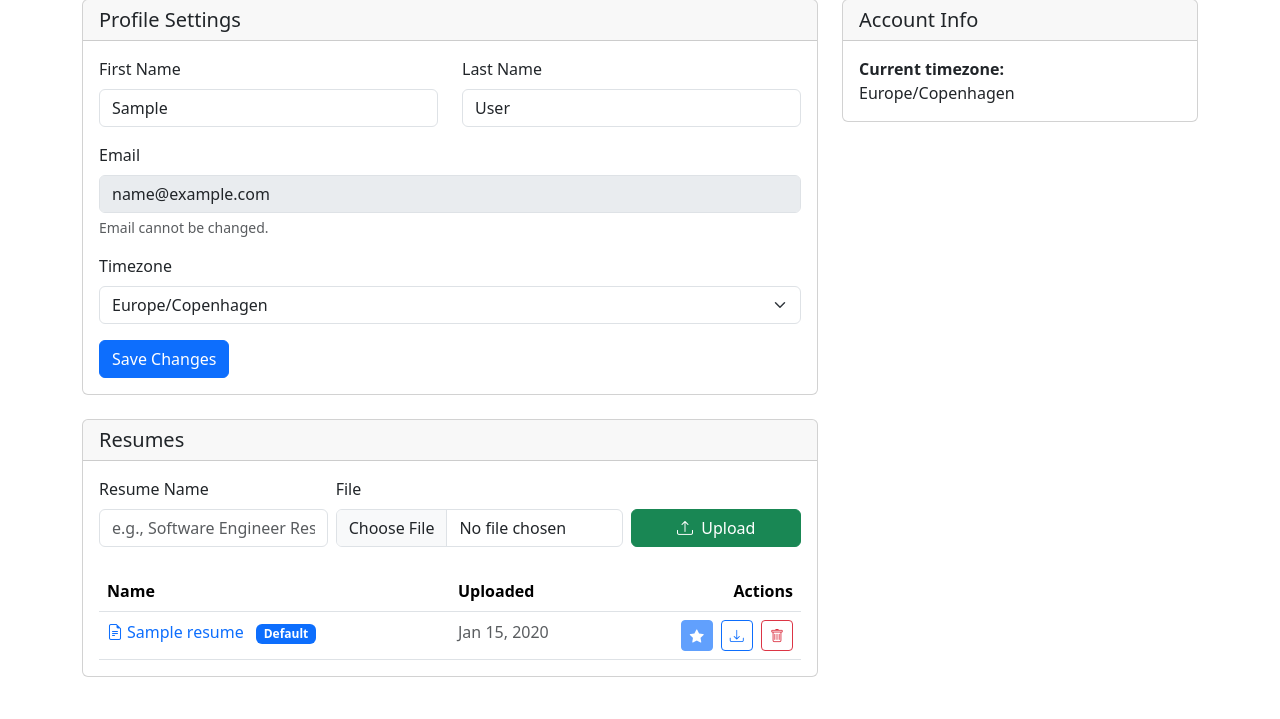
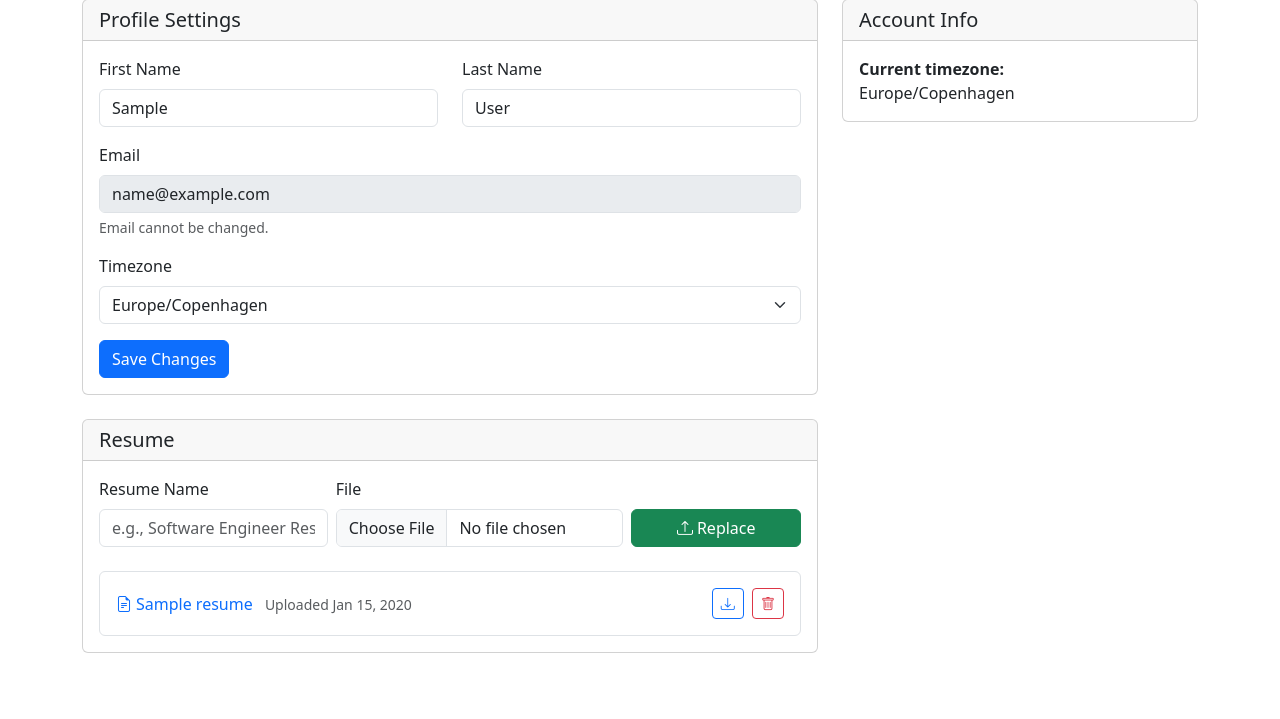
Before and after one commit to justicesuh/sisyphus, a Django app: page /profile/ in a window 1280 px wide. Shown: the part 81-800 px from the top of the page. Run offline with Django 5.2, Linux system fonts and the light colour scheme; a user stored in the database is signed in; tables that the repository leaves empty hold one stand-in row (values such as "Sample post"); parts of the project's set-up code (start-up, migrations or seed data) failed here and were passed over.

Commit message:
Allow only single resume upload

```diff
--- a/sisyphus/accounts/models.py
+++ b/sisyphus/accounts/models.py
@@ -93,13 +93,6 @@ class User(AbstractBaseUser, PermissionsMixin, UUIDMixin):
 class UserProfile(UUIDMixin):
     user = models.OneToOneField(User, related_name='profile', on_delete=models.CASCADE)
     timezone = models.CharField(max_length=50, choices=get_timezone_choices, default='UTC', verbose_name='Timezone')
-    default_resume = models.ForeignKey(
-        'resumes.Resume',
-        on_delete=models.SET_NULL,
-        null=True,
-        blank=True,
-        related_name='+',
-    )
 
     def __str__(self):
         return self.user.email
--- a/sisyphus/resumes/admin.py
+++ b/sisyphus/resumes/admin.py
@@ -8,4 +8,4 @@ from sisyphus.resumes.models import Resume
 class ResumeAdmin(UUIDModelAdmin):
     list_display = ('name', 'user', 'created_at')
     list_filter = ('created_at',)
-    search_fields = ('name', 'user__email')
+    search_fields = ('name', 'user__user__email')
--- a/sisyphus/resumes/models.py
+++ b/sisyphus/resumes/models.py
@@ -9,17 +9,14 @@ def resume_upload_path(instance, filename):
 
 
 class Resume(UUIDModel):
-    user = models.ForeignKey(
+    user = models.OneToOneField(
         UserProfile,
         on_delete=models.CASCADE,
-        related_name='resumes',
+        related_name='resume',
     )
     name = models.CharField(max_length=255, help_text='A label for this resume (e.g., "Software Engineer Resume")')
     file = models.FileField(upload_to=resume_upload_path)
     text = models.TextField(blank=True, help_text='Extracted text content from the resume')
-
-    class Meta:
-        ordering = ['-created_at']
 
     def __str__(self):
         return self.name
--- a/sisyphus/templates/profile.html
+++ b/sisyphus/templates/profile.html
@@ -41,11 +41,11 @@
         </div>
 
         <div class="card">
-            <div class="card-header d-flex justify-content-between align-items-center">
-                <h5 class="mb-0">Resumes</h5>
+            <div class="card-header">
+                <h5 class="mb-0">Resume</h5>
             </div>
             <div class="card-body">
-                <form id="resume-upload-form" method="post" action="{% url 'web:resume_upload' %}" enctype="multipart/form-data" class="mb-4" hx-post="{% url 'web:resume_upload' %}" hx-target="#resumes-list" hx-swap="innerHTML" hx-encoding="multipart/form-data" hx-on::after-request="if(event.detail.successful) this.reset()">
+                <form id="resume-upload-form" method="post" action="{% url 'web:resume_upload' %}" enctype="multipart/form-data" class="mb-4" hx-post="{% url 'web:resume_upload' %}" hx-target="#resume-container" hx-swap="innerHTML" hx-encoding="multipart/form-data" hx-on::after-request="if(event.detail.successful) this.reset()">
                     {% csrf_token %}
                     <div class="row g-2 align-items-end">
                         <div class="col-md-4">
@@ -58,13 +58,13 @@
                         </div>
                         <div class="col-md-3">
                             <button type="submit" class="btn btn-success w-100">
-                                <i class="bi bi-upload me-1"></i> Upload
+                                <i class="bi bi-upload me-1"></i>{% if resume %}Replace{% else %}Upload{% endif %}
                             </button>
                         </div>
                     </div>
                 </form>
 
-                <div id="resumes-list">
+                <div id="resume-container">
                     {% include "profile_resumes.html" %}
                 </div>
             </div>
--- a/sisyphus/templates/profile_resumes.html
+++ b/sisyphus/templates/profile_resumes.html
@@ -1,47 +1,25 @@
-{% if resumes %}
-<div class="table-responsive">
-    <table class="table table-hover mb-0">
-        <thead>
-            <tr>
-                <th style="width: 50%;">Name</th>
-                <th style="width: 25%;">Uploaded</th>
-                <th style="width: 25%;" class="text-end">Actions</th>
-            </tr>
-        </thead>
-        <tbody>
-            {% for resume in resumes %}
-            <tr>
-                <td>
+{% if resume %}
+<div class="d-flex align-items-center justify-content-between p-3 border rounded">
+    <div>
         <a href="{{ resume.file.url }}" target="_blank" class="text-decoration-none">
             <i class="bi bi-file-earmark-text me-1"></i>{{ resume.name }}
         </a>
-                    {% if profile.default_resume == resume %}
-                    <span class="badge bg-primary ms-2">Default</span>
-                    {% endif %}
-                </td>
-                <td class="text-muted">{{ resume.created_at|date:"M j, Y" }}</td>
-                <td class="text-end text-nowrap">
-                    {% if profile.default_resume == resume %}
-                    <button type="button" class="btn btn-sm btn-primary me-1" disabled title="Default resume">
-                        <i class="bi bi-star-fill"></i>
-                    </button>
-                    {% else %}
-                    <button type="button" class="btn btn-sm btn-outline-secondary me-1" hx-post="{% url 'web:resume_set_default' resume.uuid %}" hx-target="#resumes-list" hx-swap="innerHTML" title="Set as default">
-                        <i class="bi bi-star"></i>
-                    </button>
-                    {% endif %}
+        <small class="text-muted ms-2">Uploaded {{ resume.created_at|date:"M j, Y" }}</small>
+    </div>
+    <div>
         <a href="{{ resume.file.url }}" target="_blank" class="btn btn-sm btn-outline-primary me-1" title="Download">
             <i class="bi bi-download"></i>
         </a>
-                    <button type="button" class="btn btn-sm btn-outline-danger" hx-post="{% url 'web:resume_delete' resume.uuid %}" hx-target="#resumes-list" hx-swap="innerHTML" hx-confirm="Are you sure you want to delete this resume?" title="Delete">
+        <button type="button" class="btn btn-sm btn-outline-danger"
+                hx-post="{% url 'web:resume_delete' %}"
+                hx-target="#resume-container"
+                hx-swap="innerHTML"
+                hx-confirm="Are you sure you want to delete your resume?"
+                title="Delete">
             <i class="bi bi-trash"></i>
         </button>
-                </td>
-            </tr>
-            {% endfor %}
-        </tbody>
-    </table>
+    </div>
 </div>
 {% else %}
-<p class="text-muted mb-0">No resumes uploaded yet. Upload your first resume above.</p>
+<p class="text-muted mb-0">No resume uploaded yet.</p>
 {% endif %}
--- a/sisyphus/web/urls.py
+++ b/sisyphus/web/urls.py
@@ -22,7 +22,6 @@ urlpatterns = [
     path('login/', LoginView.as_view(template_name='login.html'), name='login'),
     path('logout/', LogoutView.as_view(), name='logout'),
     path('profile/', views.profile, name='profile'),
-    path('profile/resumes/upload/', views.resume_upload, name='resume_upload'),
-    path('profile/resumes/<uuid:uuid>/delete/', views.resume_delete, name='resume_delete'),
-    path('profile/resumes/<uuid:uuid>/set-default/', views.resume_set_default, name='resume_set_default'),
+    path('profile/resume/upload/', views.resume_upload, name='resume_upload'),
+    path('profile/resume/delete/', views.resume_delete, name='resume_delete'),
 ]
--- a/sisyphus/web/views.py
+++ b/sisyphus/web/views.py
@@ -289,12 +289,12 @@ def profile(request):
 
         return redirect('web:profile')
 
-    resumes = profile.resumes.all()
+    resume = getattr(profile, 'resume', None)
     timezone_choices = get_timezone_choices()
 
     return render(request, 'profile.html', {
         'profile': profile,
-        'resumes': resumes,
+        'resume': resume,
         'timezone_choices': timezone_choices,
     })
 
@@ -312,56 +312,34 @@ def resume_upload(request):
     if file:
         if not name:
             name = file.name
+
+        # Delete existing resume if one exists
+        if hasattr(profile, 'resume'):
+            profile.resume.file.delete()
+            profile.resume.delete()
+
         resume = Resume.objects.create(user=profile, name=name, file=file)
         resume.extract_text()
 
-        # If this is the only resume, make it the default
-        if profile.resumes.count() == 1:
-            profile.default_resume = resume
-            profile.save()
-
     if request.htmx:
-        resumes = profile.resumes.all()
-        return render(request, 'profile_resumes.html', {'resumes': resumes, 'profile': profile})
+        resume = getattr(profile, 'resume', None)
+        return render(request, 'profile_resumes.html', {'resume': resume})
 
     return redirect('web:profile')
 
 
 @login_required
-def resume_delete(request, uuid):
+def resume_delete(request):
     if request.method != 'POST':
         return HttpResponseNotAllowed(['POST'])
 
     profile, _ = UserProfile.objects.get_or_create(user=request.user)
-    resume = get_object_or_404(Resume, uuid=uuid, user=profile)
 
-    if profile.default_resume == resume:
-        profile.default_resume = None
-        profile.save()
-
-    resume.file.delete()
-    resume.delete()
+    if hasattr(profile, 'resume'):
+        profile.resume.file.delete()
+        profile.resume.delete()
 
     if request.htmx:
-        resumes = profile.resumes.all()
-        return render(request, 'profile_resumes.html', {'resumes': resumes, 'profile': profile})
+        return render(request, 'profile_resumes.html', {'resume': None})
 
     return redirect('web:profile')
-
-
-@login_required
-def resume_set_default(request, uuid):
-    if request.method != 'POST':
-        return HttpResponseNotAllowed(['POST'])
-
-    profile, _ = UserProfile.objects.get_or_create(user=request.user)
-    resume = get_object_or_404(Resume, uuid=uuid, user=profile)
-
-    profile.default_resume = resume
-    profile.save()
-
-    if request.htmx:
-        resumes = profile.resumes.all()
-        return render(request, 'profile_resumes.html', {'resumes': resumes, 'profile': profile})
-
-    return redirect('web:profile')
```
Also changed, not shown: sisyphus/accounts/migrations/0004_remove_userprofile_default_resume.py (added), sisyphus/resumes/migrations/0003_alter_resume_options_alter_resume_user.py (added). Lines whose indentation alone changed are shown as unchanged.
